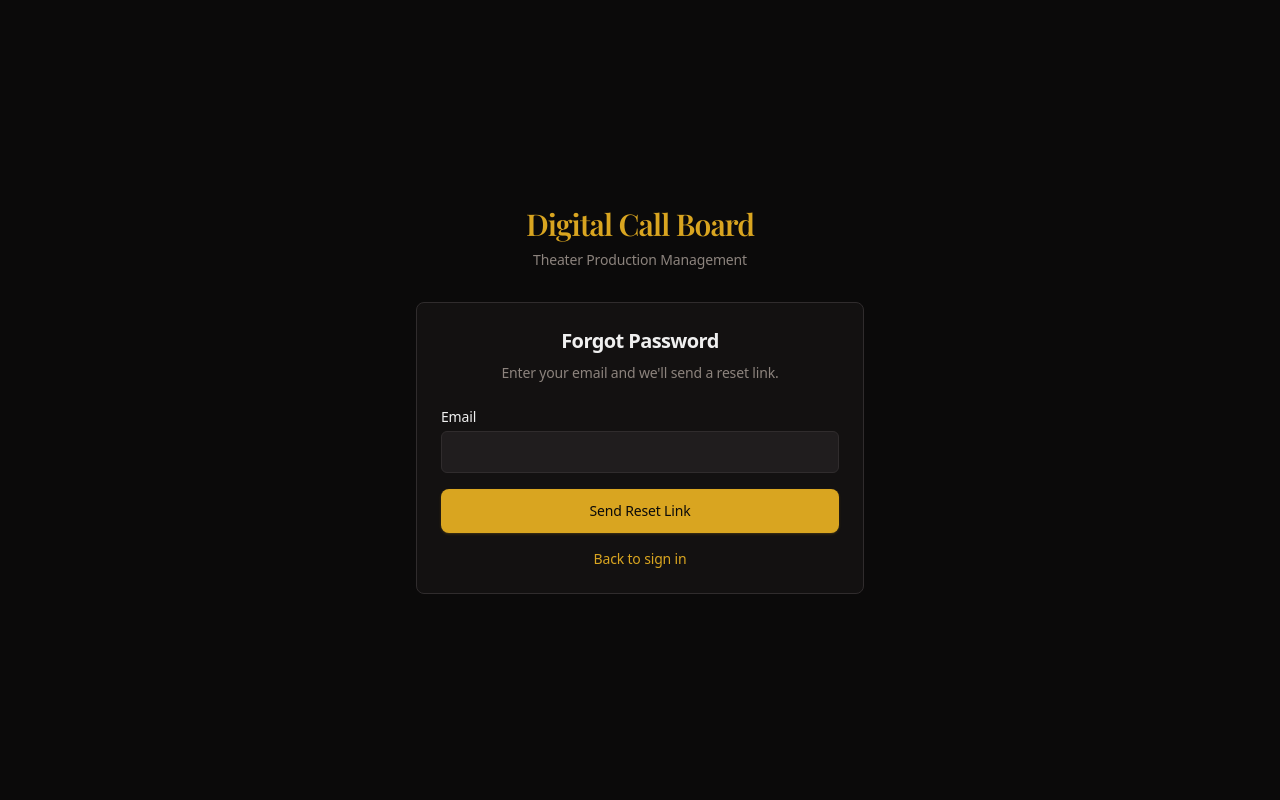
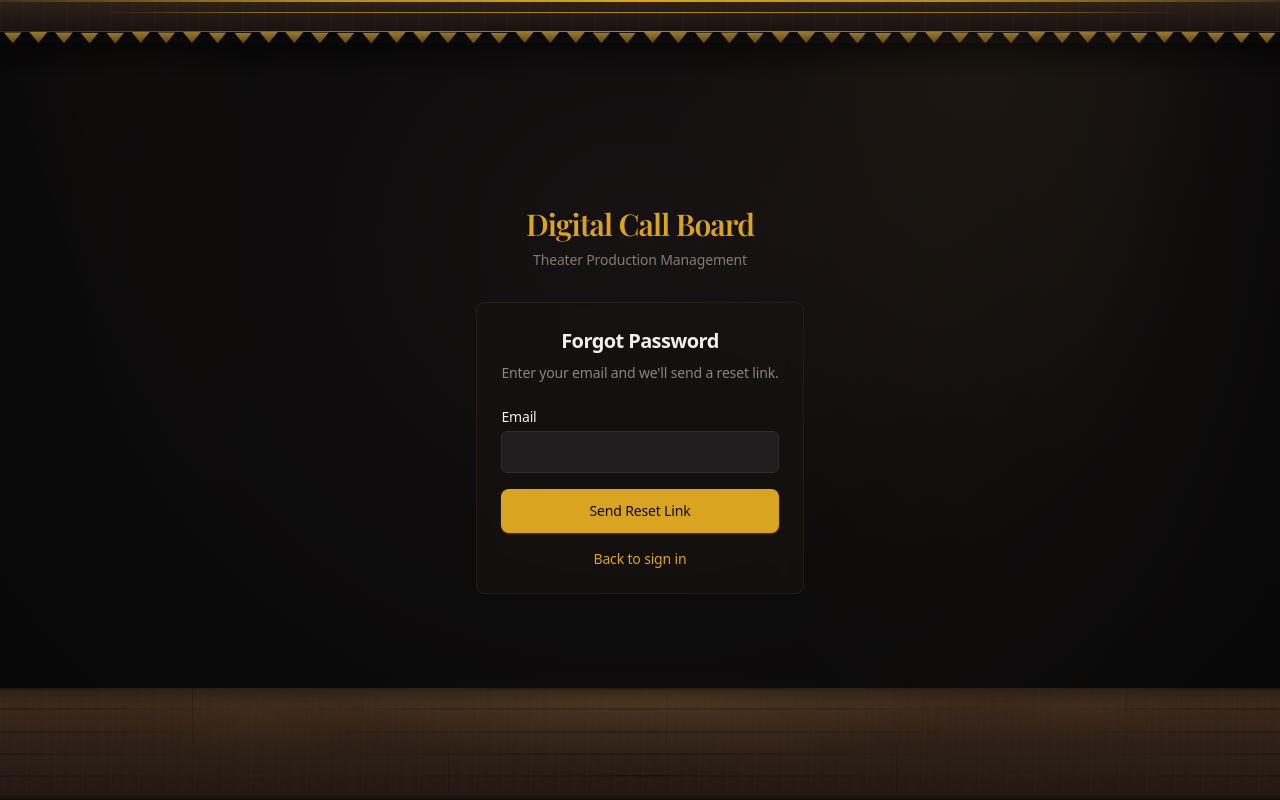
Before and after one commit to DixonzorCmpsi/Lori-s-project, a React (Vite) app in the folder frontend/: page /forgot-password in a window 1280 px wide. Built offline with nearby package versions, Linux system fonts and the light colour scheme.

Commit message:
fix(qa): ISSUE-003 — forgot-password page missing theater theming
Wrap AuthLayout in TheaterLayout with curtains open so
forgot-password, reset-password, verify-email, and join pages
all get the same theater aesthetic as login/register.

```diff
--- a/frontend/src/components/layout/AuthLayout.tsx
+++ b/frontend/src/components/layout/AuthLayout.tsx
@@ -1,17 +1,26 @@
 import { Outlet } from 'react-router-dom';
+import { TheaterLayout } from '@/components/theater/TheaterLayout';
 
 export function AuthLayout() {
   return (
-    <div className="min-h-screen flex items-center justify-center p-4">
-      <div className="w-full max-w-md">
-        <div className="text-center mb-8">
-          <h1 className="font-heading text-3xl text-accent mb-2">Digital Call Board</h1>
-          <p className="text-muted text-sm">Theater Production Management</p>
-        </div>
-        <div className="bg-surface border border-border rounded-lg p-6">
-          <Outlet />
+    <TheaterLayout curtainsOpen={true}>
+      <div className="min-h-full flex items-center justify-center p-4">
+        <div className="w-full max-w-md">
+          <div className="text-center mb-8">
+            <h1 className="font-heading text-3xl mb-2" style={{ color: 'hsl(43, 74%, 49%)', fontFamily: '"Playfair Display", serif' }}>
+              Digital Call Board
+            </h1>
+            <p className="text-sm" style={{ color: 'hsl(25, 8%, 48%)' }}>Theater Production Management</p>
+          </div>
+          <div className="rounded-lg p-6" style={{
+            background: 'rgba(20, 18, 16, 0.85)',
+            border: '1px solid rgba(212, 175, 55, 0.08)',
+            backdropFilter: 'blur(8px)',
+          }}>
+            <Outlet />
+          </div>
         </div>
       </div>
-    </div>
+    </TheaterLayout>
   );
 }
```
